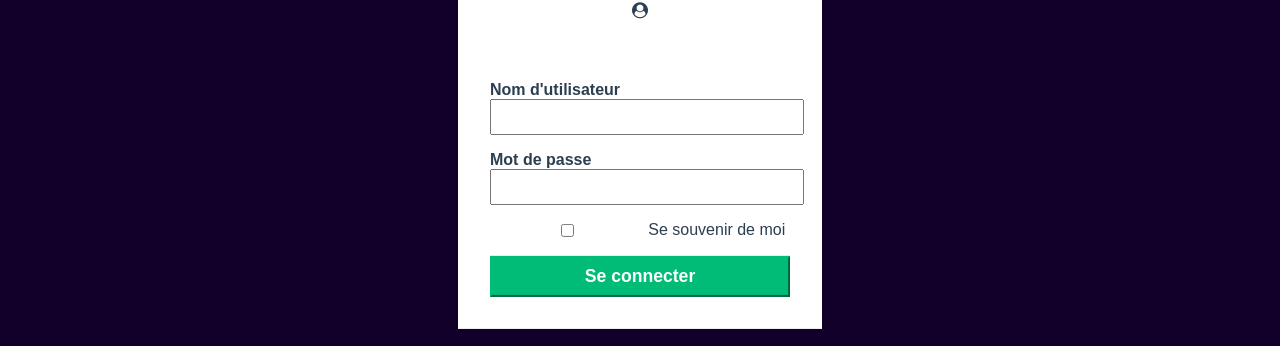
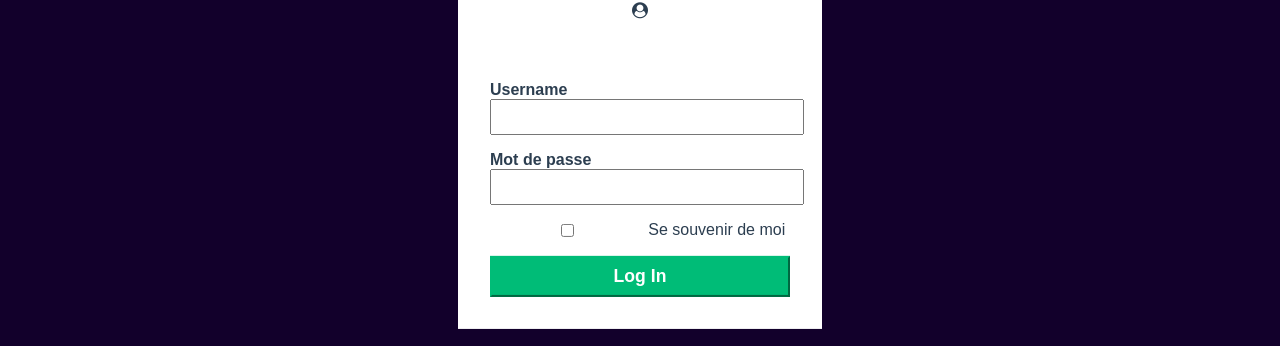
Before and after one commit to Nadau07/Argent-Bank, a React (Create React App) app: page /SignIn in a window 1280 px wide. Shown: the part 285-631 px from the top of the page. Built offline with nearby package versions, Linux system fonts and the light colour scheme.

Commit message:
SignIn en cours

```diff
--- a/src/components/SignIn.jsx
+++ b/src/components/SignIn.jsx
@@ -50,7 +50,7 @@ function SignIn() {
         <i className="fa fa-user-circle sign-in-icon"></i>
         <h1 className="modale-connexion-title">Connexion</h1>
         <form className="modale-connexion-form" onSubmit={FormSignIn}>
-          <label className="modale-connexion-label">Nom d'utilisateur</label>
+          <label className="modale-connexion-label">Username</label>
           <input
             className="modale-connexion-input"
             type="text"
@@ -71,7 +71,7 @@ function SignIn() {
             <label>Se souvenir de moi</label>
           </div>
           <button type="submit" className="modale-connexion-button">
-            Se connecter
+            Log In
           </button>
         </form>
       </div>
```
